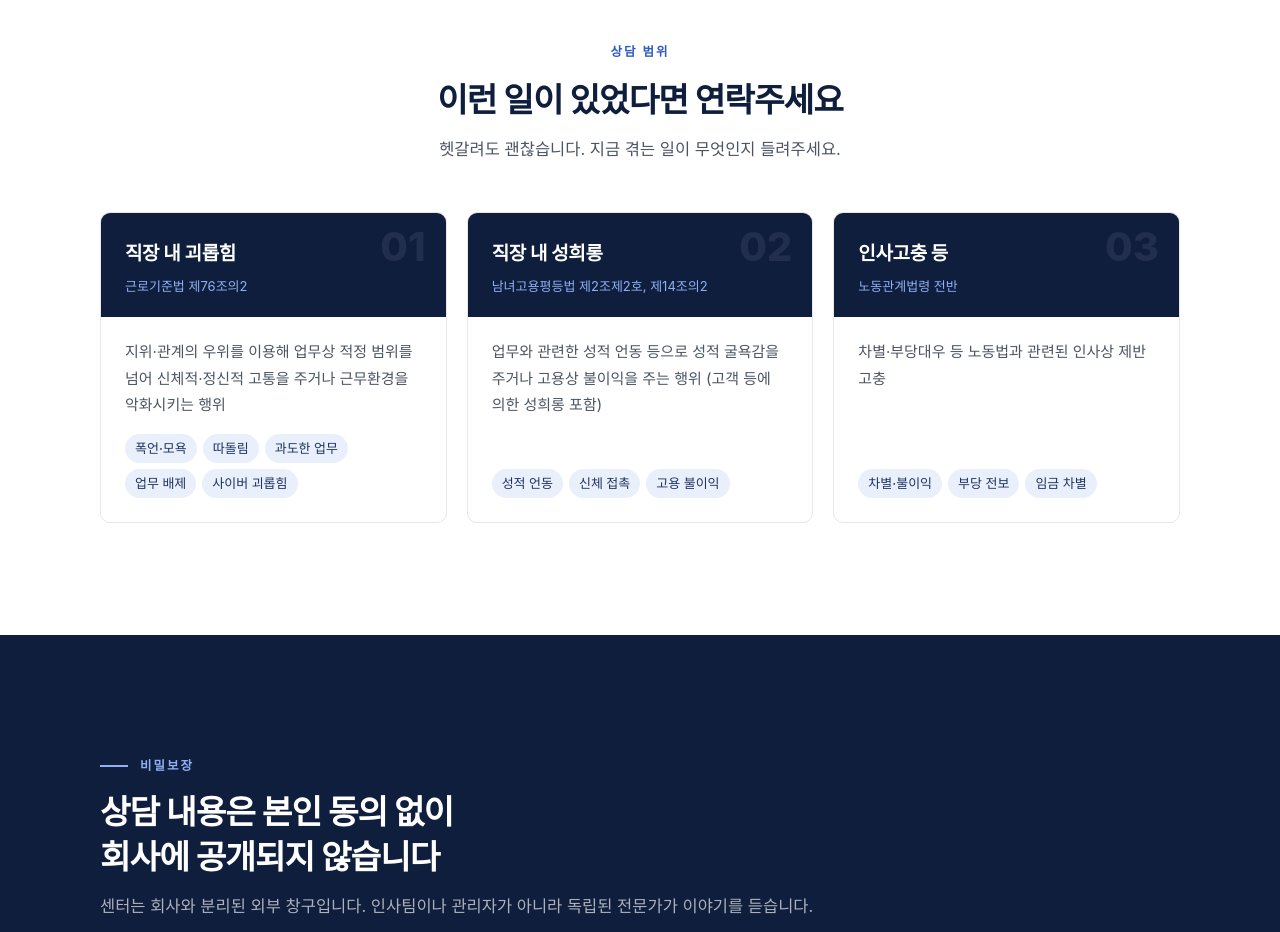
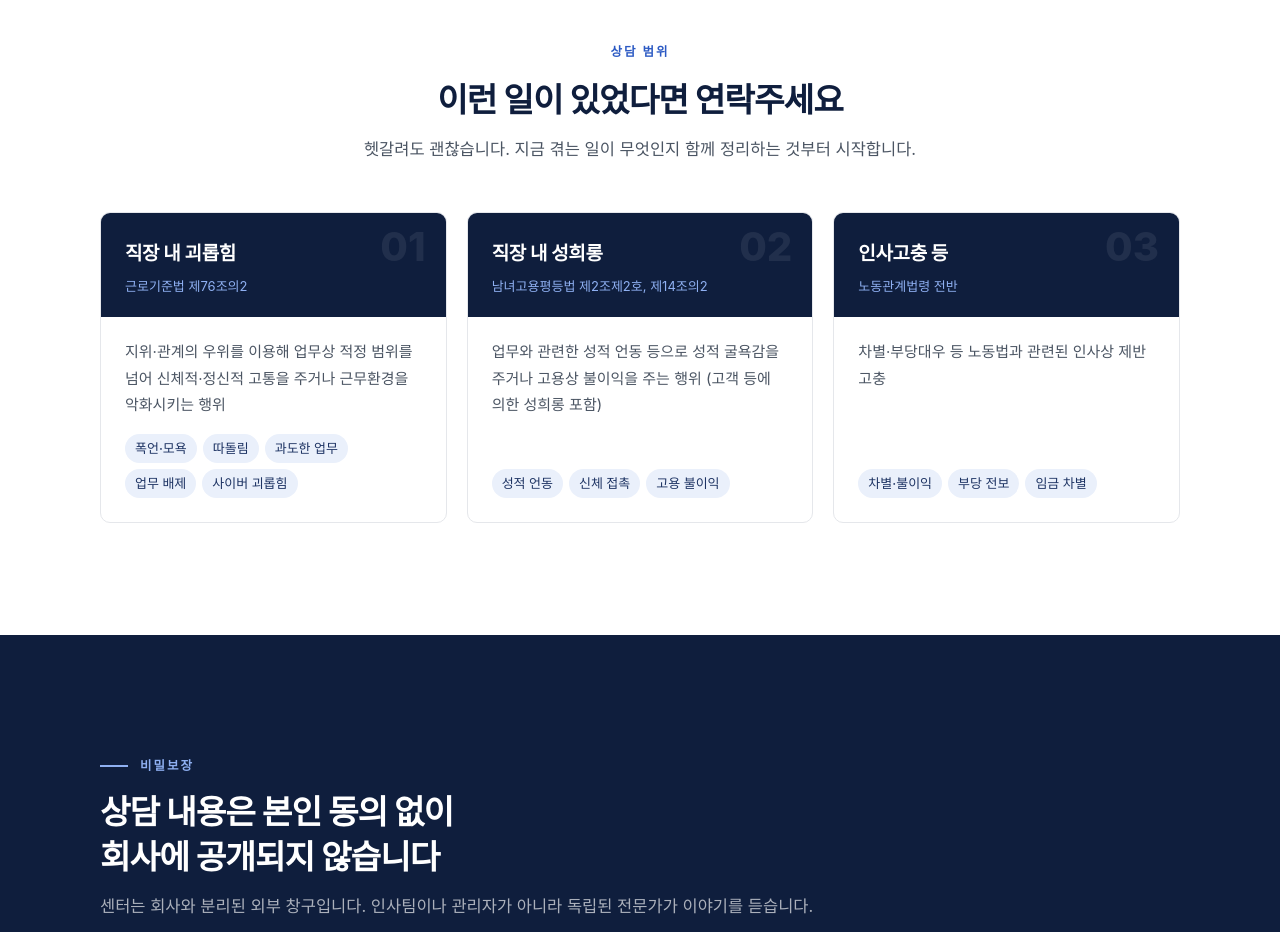
Before and after one commit to cpla2sol-gitt/ds-gapjil-center, a plain HTML site: page index.html in a window 1280 px wide. Shown: the part 920-1852 px from the top of the page. Drawn offline with Linux system fonts and the light colour scheme; a web font is replaced by a local one.

Commit message:
상담 범위 안내 문구 수정
Co-Authored-By: Claude Opus 5.5 <noreply@anthropic.com>
Claude-Session: https://claude.ai/code/session_01R39NpLNbXPnp97JqgtSBAv

```diff
--- a/index.html
+++ b/index.html
@@ -382,7 +382,7 @@ textarea{min-height:120px;resize:vertical}
     <div class="sec-head center">
       <span class="eyebrow">상담 범위</span>
       <h2>이런 일이 있었다면 연락주세요</h2>
-      <p>헷갈려도 괜찮습니다. 지금 겪는 일이 무엇인지 들려주세요.</p>
+      <p>헷갈려도 괜찮습니다. 지금 겪는 일이 무엇인지 함께 정리하는 것부터 시작합니다.</p>
     </div>
     <div class="scope-grid">
       <article class="scard">
```
